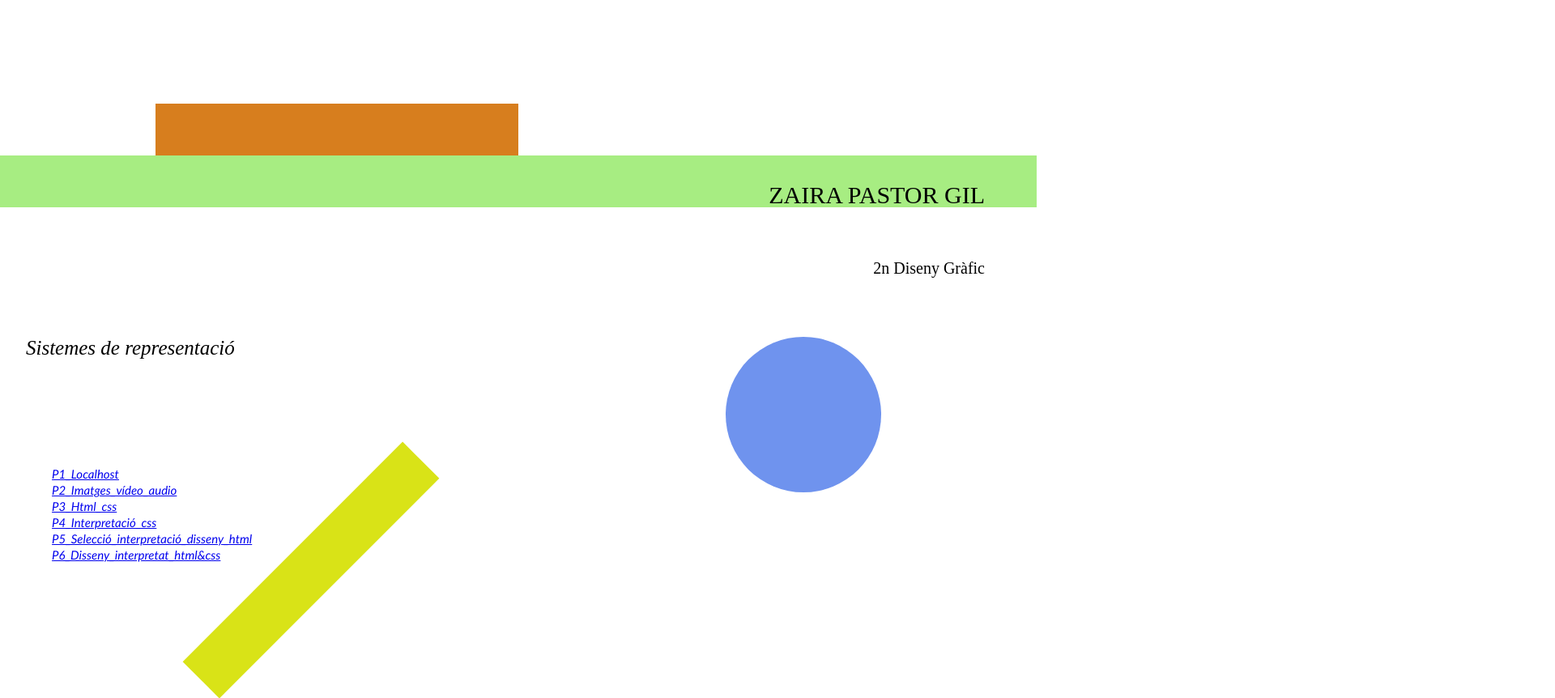
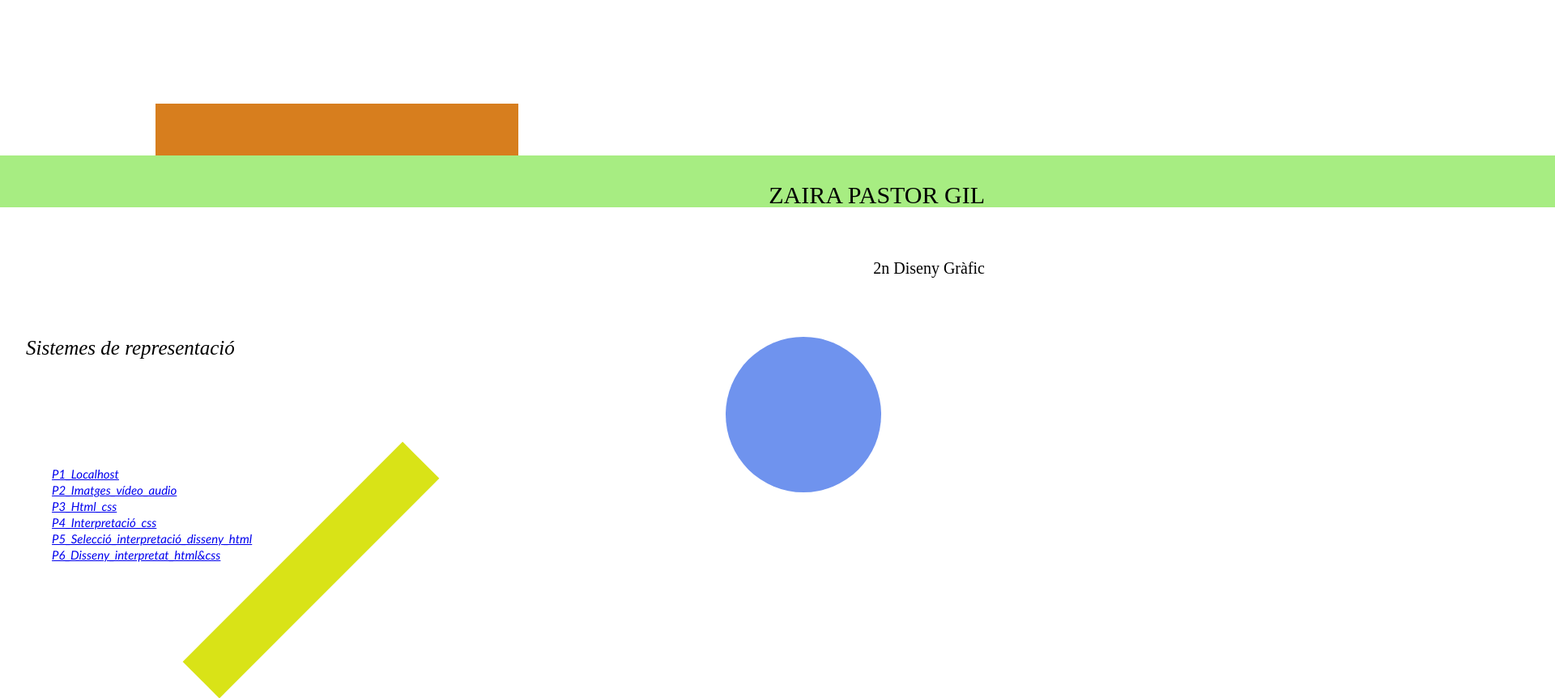
Before and after one commit to ZairaPastor/ZPG_p7, a plain HTML site: page index.html in a window 1280 px wide. Shown: the top 862 px of the page at 81% size, 1920 px wide, since content can reach past the window. Drawn offline with Linux system fonts and the light colour scheme.

Commit message:
Add files via upload

```diff
--- a/index.html
+++ b/index.html
@@ -24,7 +24,7 @@
     }
     #rect-verde{
         position: absolute;
-        width: 1280px;
+        width: 1280vw;
         height: 64px;
         background-color: #A7ED82;
         top: 192px;
```
Also changed, not shown: Referencia/imagenprogramacion.jpg (added).
